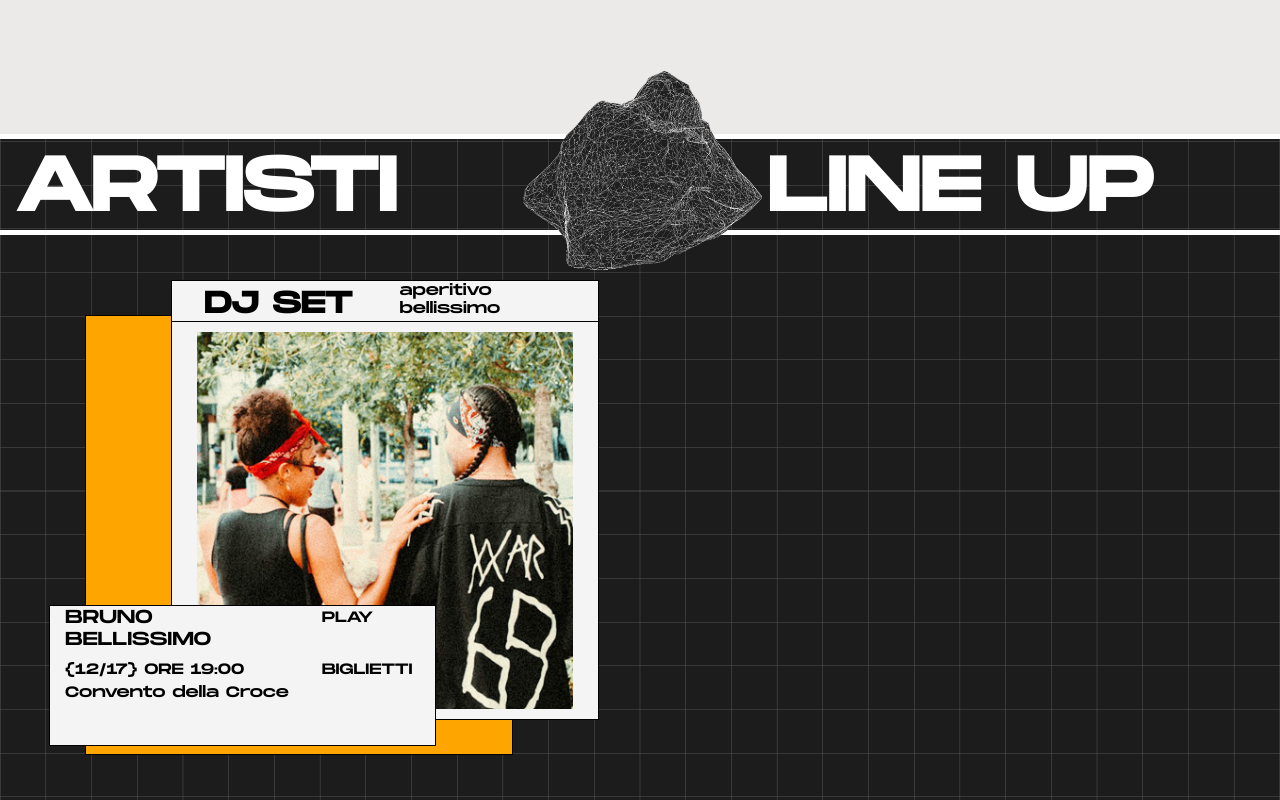
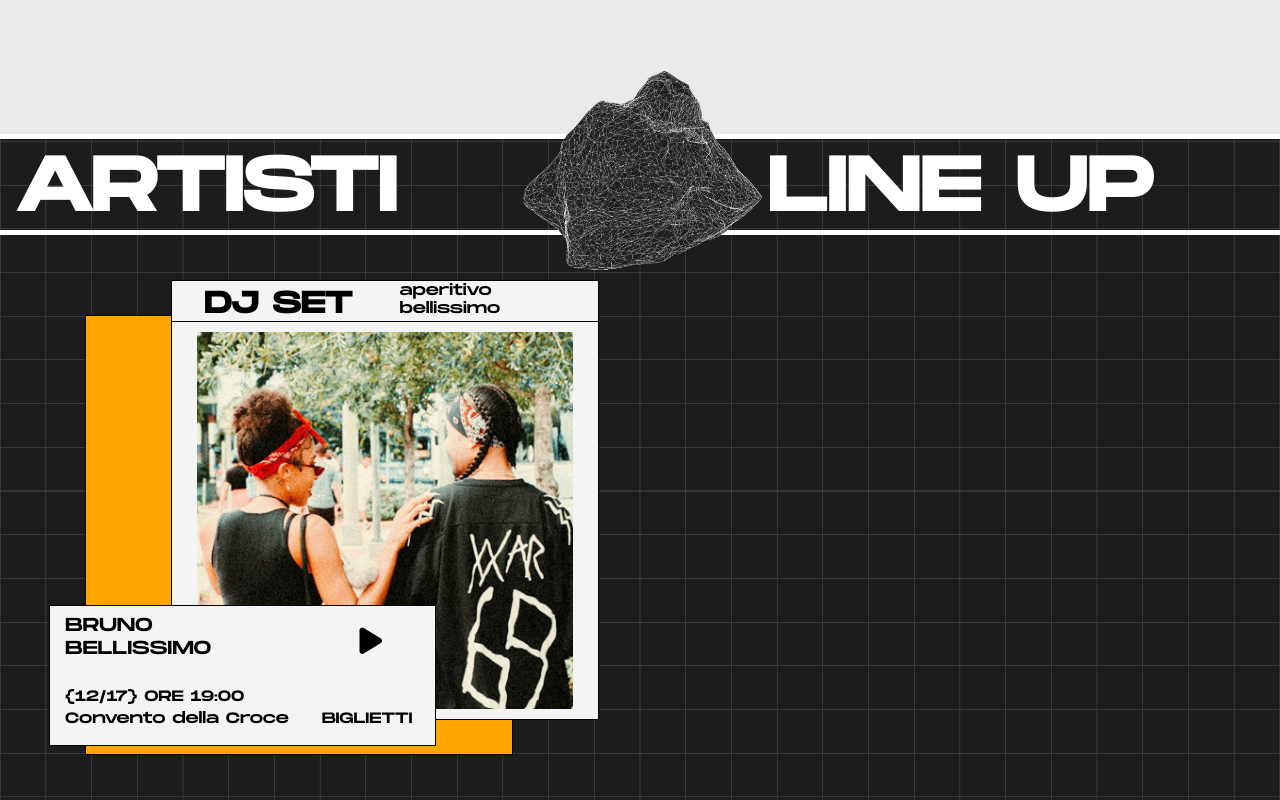
Before and after one commit to Angeloamenta/mast-2022, a plain HTML site: page index.html in a window 1280 px wide. Shown: the part 1604-2404 px from the top of the page. Drawn offline with nearby package versions, Linux system fonts and the light colour scheme; a web font is replaced by a local one.

Commit message:
add play button

```diff
--- a/css/base.css
+++ b/css/base.css
@@ -617,6 +617,10 @@ a:focus {
 	color: #000;
 
 }
+
+.fs-rem-2 {
+	font-size: 2rem;
+}
 /* media */
 
 @media screen and (max-width: 940px) {
--- a/index.html
+++ b/index.html
@@ -17,6 +17,7 @@
 	<link rel="stylesheet" type="text/css" href="css/base.css" />
 	<!-- Add icon library -->
 	<link rel="stylesheet" href="https://cdnjs.cloudflare.com/ajax/libs/font-awesome/4.7.0/css/font-awesome.min.css">
+	<link rel="stylesheet" href="https://cdnjs.cloudflare.com/ajax/libs/font-awesome/6.1.1/css/all.min.css" integrity="sha512-KfkfwYDsLkIlwQp6LFnl8zNdLGxu9YAA1QvwINks4PhcElQSvqcyVLLD9aMhXd13uQjoXtEKNosOWaZqXgel0g==" crossorigin="anonymous" referrerpolicy="no-referrer" />
 	<script>
 	document.documentElement.className = "js";
 	var supportsCssVars = function() { var e, t = document.createElement("style"); return t.innerHTML = "root: { --tmp-var: bold; }", document.head.appendChild(t), e = !!(window.CSS && window.CSS.supports && window.CSS.supports("font-weight", "var(--tmp-var)")), t.parentNode.removeChild(t), e };
@@ -238,19 +239,19 @@
 
 								</div>
 								<div class="player container-fluid">
-									<div class="row">
-										<div class="col-8">
+									<div class="row h-50">
+										<div class="col-8 align-items-center d-flex">
 											<h5>BRUNO<br>BELLISSIMO</h5>
 										</div>
-										<div class="col-4">
-											PLAY
+										<div class="col-4 justify-content-center align-items-center d-flex">
+											<i class="fa-solid fa-play fs-rem-2"></i>
 										</div>
 									</div>
-									<div class="row">
-										<div class="col-8">
+									<div class="row h-50">
+										<div class="col-8 d-flex align-items-end">
 											<p> {12/17} ORE 19:00 <br> Convento della Croce</BR> </p>
 										</div>
-										<div class="col-4">
+										<div class="col-4 d-flex align-items-end">
 											<p>BIGLIETTI</p>
 										</div>
 									</div>
```
